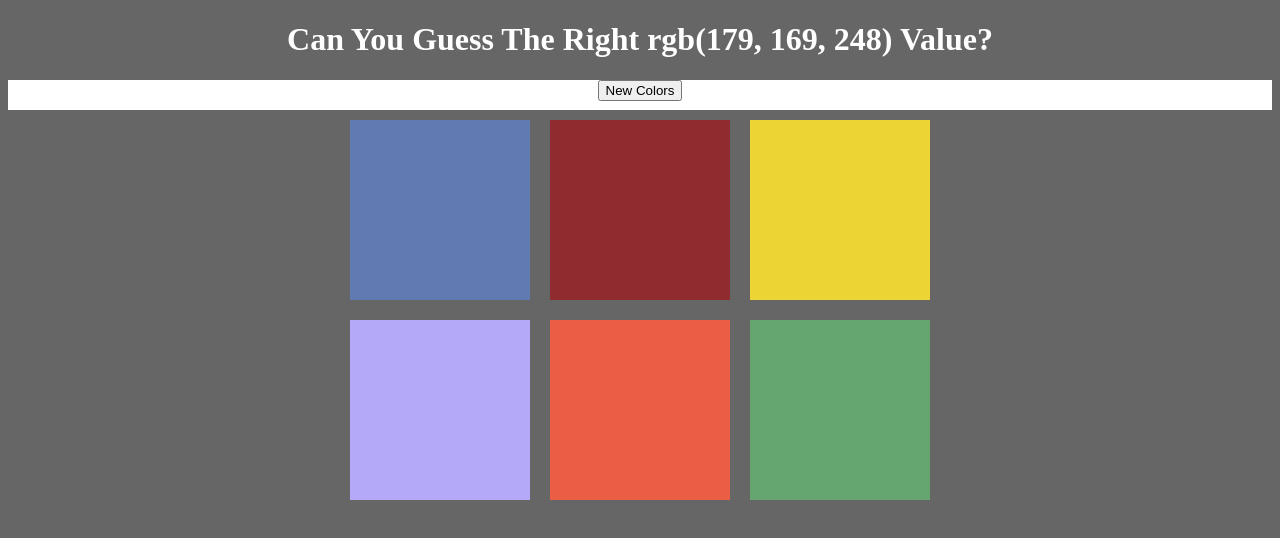
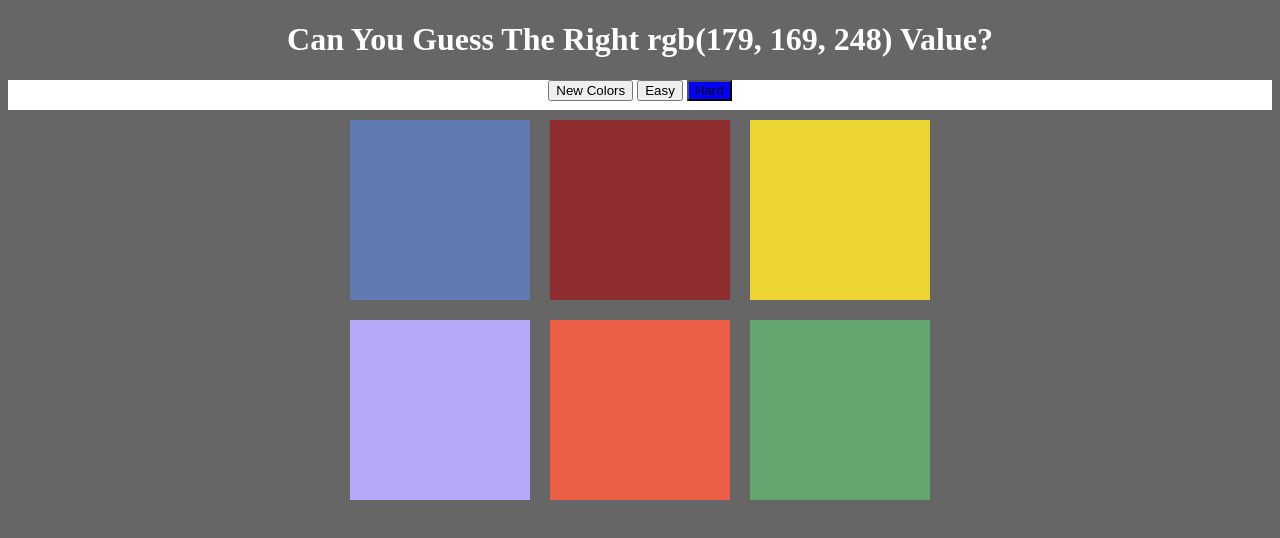
Before and after one commit to babiesinspace/Pick-The-Color, a plain HTML site: page index.html in a window 1280 px wide. Drawn offline with Linux system fonts and the light colour scheme.

Commit message:
add easy and hard buttons with class selected on hard for default choice

```diff
--- a/index.html
+++ b/index.html
@@ -9,6 +9,8 @@
   <div id="header">
     <button id="reset">New Colors</button>
     <span id="guess"></span>
+    <button id="easy">Easy</button>
+    <button id="hard" class="selected">Hard</button>
   </div>
   <div id="container">
     <div class="squares"></div>
--- a/main.css
+++ b/main.css
@@ -25,3 +25,7 @@ h1 {
   text-align: center;
   color: black;
 }
+
+.selected {
+  background-color: blue;
+}
```
